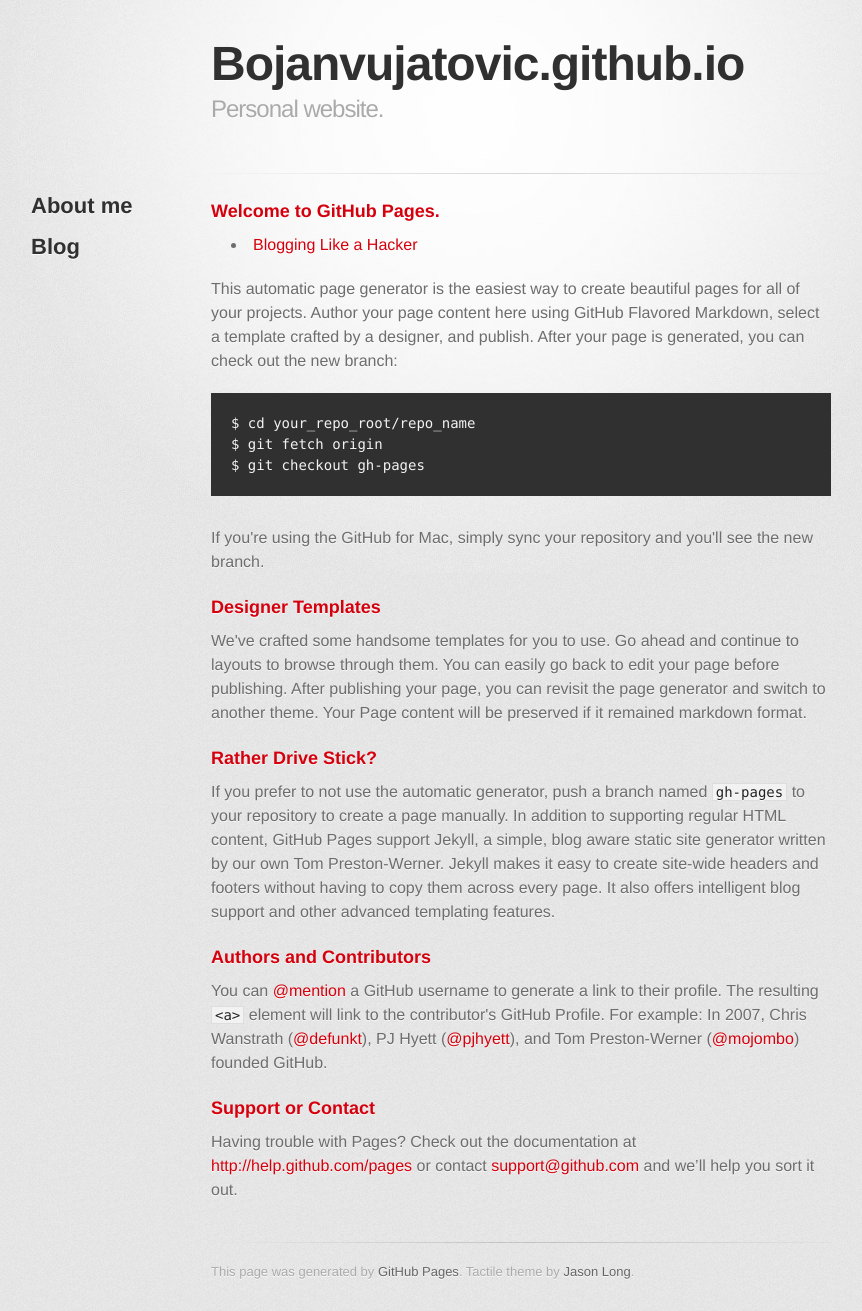
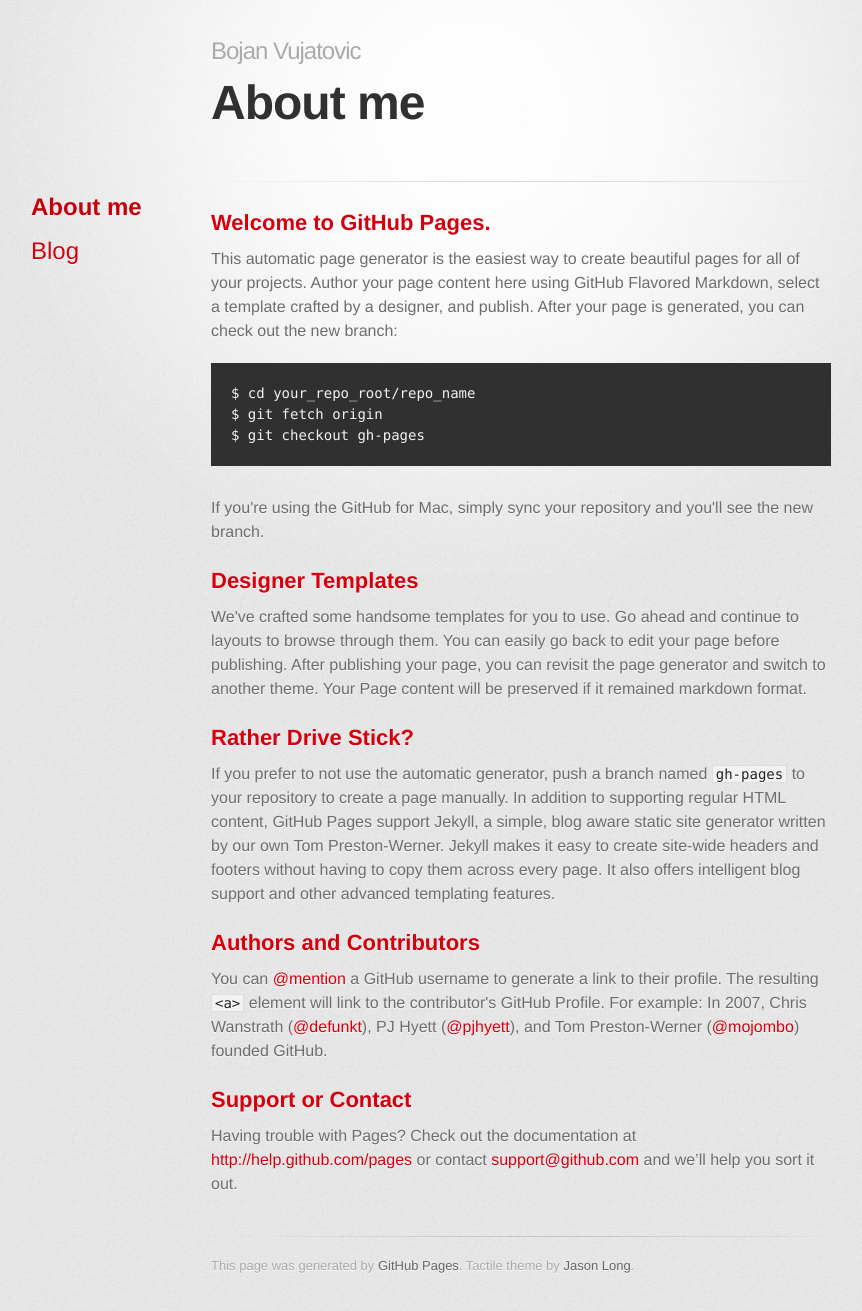
Before and after one commit to bojanvujatovic/bojanvujatovic.github.io, a Jekyll site: the page built from index.html, in a window 1280 px wide. Shown: the whole page, without its empty margins (169-1031 px from the left). Built offline with Jekyll 4.4.1, drawn with Linux system fonts in a browser that asks for light colours; some web fonts are replaced.

Commit message:
Basic structure of the website set

```diff
--- a/_layouts/default.html
+++ b/_layouts/default.html
@@ -10,15 +10,19 @@
     <!--[if lt IE 9]>
     <script src="//html5shiv.googlecode.com/svn/trunk/html5.js"></script>
     <![endif]-->
-    <title>Bojan Vujatović</title>
+    <title>Bojan Vujatovic</title>
   </head>
 
   <body>
     <div id="container">
       <div class="left">
         <ul id="main_menu">
-            <li><a href="/"><h2>About me</h2></a></li>
-            <li><a href="/blog.html"><h2>Blog</h2></a></li>
+            <li><a href="/">
+                <h2 {% if page.marked_menu_item == "About me" %}class="active"{% endif %}>About me</h2>
+            </a></li>
+            <li><a href="/blog.html">
+                <h2 {% if page.marked_menu_item == "Blog" %}class="active"{% endif %}>Blog</h2>
+            </a></li>
         </ul>
 
       </div>
@@ -26,8 +30,10 @@
       <div class="inner">
 
         <header>
-          <h1>Bojanvujatovic.github.io</h1>
-          <h2>Personal website.</h2>
+        <h2>Bojan Vujatovic</h2>
+          <h1>{{ page.title }}</h1>
+
+          <h2></h2>
         </header>
 
         <hr>
--- a/index.html
+++ b/index.html
@@ -1,16 +1,11 @@
 ---
 layout: default
-title: Blogging Like a Hacker
+title: About me
+marked_menu_item: About me
 ---
           <h3>
 <a name="welcome-to-github-pages" href="#welcome-to-github-pages"><span class="octicon octicon-link"></span></a>Welcome to GitHub Pages.</h3>
-<ul>
-  {% for post in site.posts %}
-    <li>
-      <a href="{{ post.url }}">{{ post.title }}</a>
-    </li>
-  {% endfor %}
-</ul>
+
 <p>This automatic page generator is the easiest way to create beautiful pages for all of your projects. Author your page content here using GitHub Flavored Markdown, select a template crafted by a designer, and publish. After your page is generated, you can check out the new branch:</p>
 
 <pre><code>$ cd your_repo_root/repo_name
@@ -39,4 +34,3 @@
 <a name="support-or-contact" class="anchor" href="#support-or-contact"><span class="octicon octicon-link"></span></a>Support or Contact</h3>
 
 <p>Having trouble with Pages? Check out the documentation at <a href="http://help.github.com/pages">http://help.github.com/pages</a> or contact <a href="mailto:support@github.com">support@github.com</a> and we’ll help you sort it out.</p>
-        </section>
--- a/stylesheets/stylesheet.css
+++ b/stylesheets/stylesheet.css
@@ -256,7 +256,7 @@
 
 h3 {
   color: #d5000d;
-  font-size: 18px;
+  font-size: 22px;
   font-weight: bold;
   margin-bottom: 8px;
 }
@@ -383,7 +383,22 @@
 #main_menu{
   margin-top: 189px;
 }
+#main_menu h2{
+  color: #d5000d;
+  font-size: 24px;
+  font-weight: normal;
+}
 
 #main_menu li{
   list-style: none;
 }
+
+#main_menu h2:hover{
+    color: #c5000c;
+    font-weight: bold;
+}
+
+#main_menu h2.active{
+    color: #c5000c;
+    font-weight: bold;
+}
```
Also changed, not shown: _posts/2011-12-31-new-years-eve-is-awesome.md (deleted, +0 -6 lines), _posts/2014-09-14-my-first-blog-post.md (added, +6 -0 lines), _posts/2014-09-14-my-second-blog-post.md (added, +6 -0 lines), blog.html (added, +11 -0 lines).
